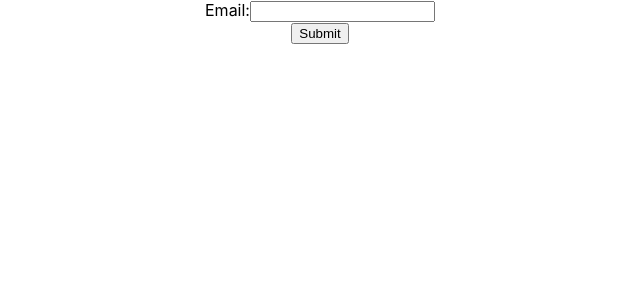
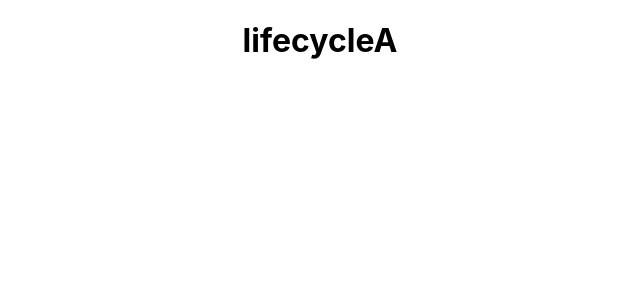
Before and after one commit to Sahil1109/Demo1, a React (Create React App) app: page / in a window 1280 px wide. Shown: the top 300 px of the page, without its empty margins (320-960 px from the left). Built offline with nearby package versions, Linux system fonts and the light colour scheme.

Commit message:
Commit after Lifecycle

```diff
--- a/src/App.js
+++ b/src/App.js
@@ -8,16 +8,17 @@
 // import ClassClick from './components/ClassClick';
 // import EventBind from './components/EventBind';
 // import ParentComponent from './components/ParentComponent';
-import UserGreeting from './components/UserGreeting'
-import NameList from './components/NameList'
-import Stylesheet from './components/Stylesheet'
-import FormsComponent from './components/FormsComponent'
+// import UserGreeting from './components/UserGreeting'
+// import NameList from './components/NameList'
+// import Stylesheet from './components/Stylesheet'
+// import FormsComponent from './components/FormsComponent'
+import LifecycleA from './components/LifecycleA';
 
 function App() {
   return (
     <div className="App">
-    <FormsComponent />
-    {/*<NameList/>* <Stylesheet primary={true}/>/}
+    <LifecycleA></LifecycleA>
+    {/*<NameList/> <Stylesheet primary={true}/> <FormsComponent />*/}
     {/*<UserGreeting/>*/}
     {/*<ParentComponent/>*/}
     {/*<EventBind/>*/}
--- /dev/null
+++ b/src/components/LifecycleA.js
@@ -0,0 +1,32 @@
+import React, { Component } from 'react'
+
+class LifecycleA extends Component {
+    constructor(props) {
+        super(props)
+
+        this.state = {
+             name:'Sahil'
+        }
+        console.log('Constructor was called')
+    }
+    static getDerivedStateFromProps(props, state){
+        console.log('LifecycleA getDerivedFromProps')
+        return null
+    }
+
+    componentDidMount(){
+        console.log('LifecycleA componentDidMount')
+    }
+
+    render() {
+        console.log('Render called')
+        return (
+            <div>
+
+                <h1>lifecycleA</h1>
+            </div>
+        )
+    }
+}
+
+export default LifecycleA
```
Also changed, not shown: src/components/FormsComponent.js (line endings or trailing spaces).
